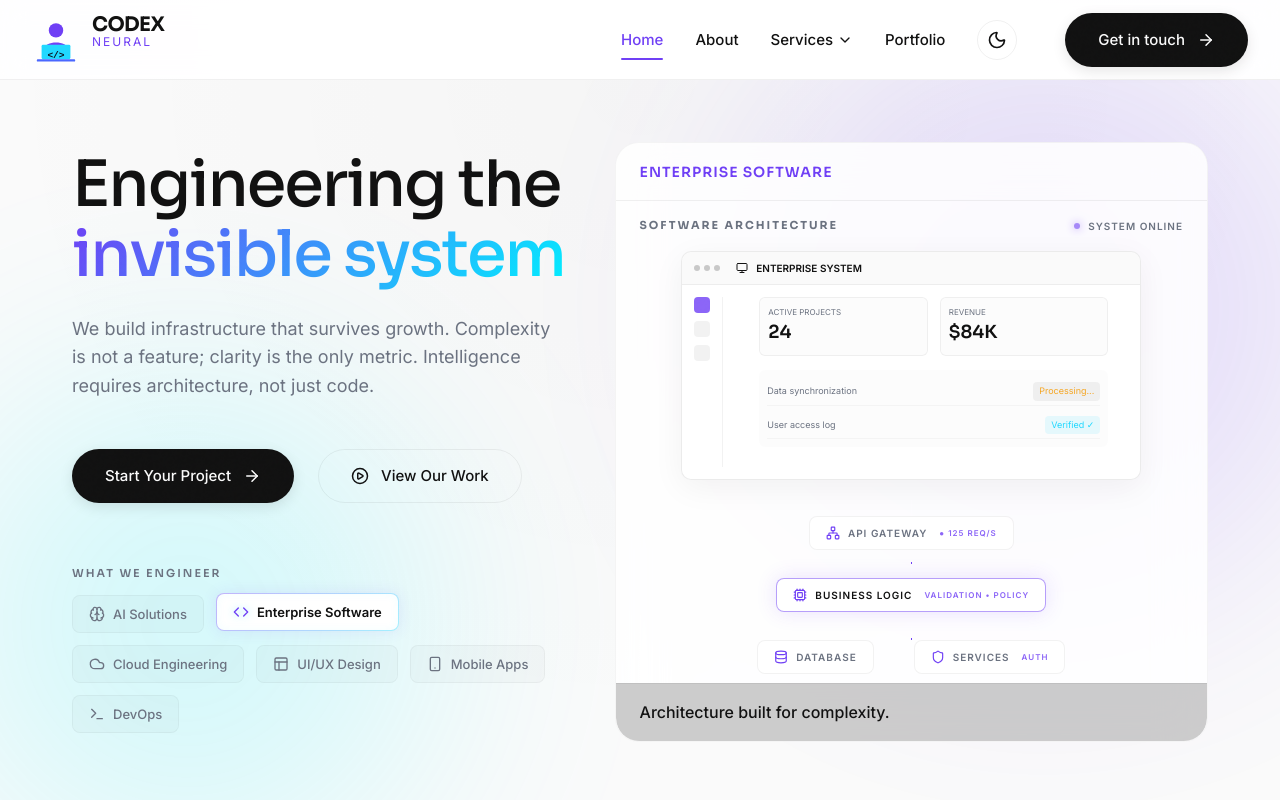
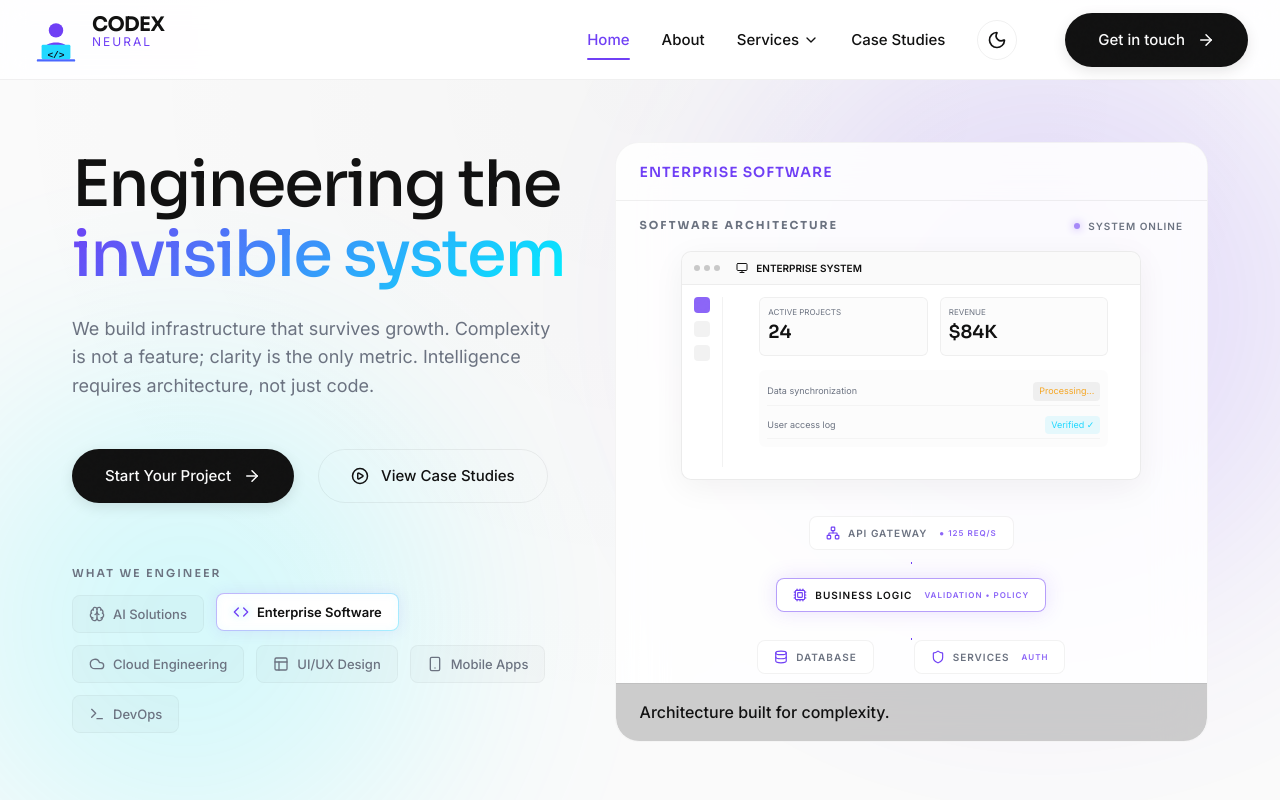
Before and after one commit to Manoharaya/codex-new, a React (Vite) app: page / in a window 1280 px wide. Shown: the top 800 px of the page. Built offline with nearby package versions, Linux system fonts and the light colour scheme.

Commit message:
Hide portfolio page and update all navigation and CTA links to Case Studies

```diff
--- a/src/App.jsx
+++ b/src/App.jsx
@@ -1,4 +1,4 @@
-import { BrowserRouter as Router, Routes, Route } from 'react-router-dom';
+import { BrowserRouter as Router, Routes, Route, Navigate } from 'react-router-dom';
 import { HelmetProvider } from 'react-helmet-async';
 import React, { Suspense, lazy } from 'react';
 import ScrollToTop from './components/ScrollToTop';
@@ -11,11 +11,9 @@ const Home = lazy(() => import('./pages/Home'));
 const About = lazy(() => import('./pages/About'));
 const ServicesPage = lazy(() => import('./pages/ServicesPage'));
 const ServiceDetailPage = lazy(() => import('./pages/ServiceDetailPage'));
-const Portfolio = lazy(() => import('./pages/Portfolio'));
 const Contact = lazy(() => import('./pages/Contact'));
 const CaseStudiesPage = lazy(() => import('./pages/CaseStudiesPage'));
 const CaseStudyDetailPage = lazy(() => import('./pages/CaseStudyDetailPage'));
-const ProjectDetail = lazy(() => import('./pages/ProjectDetail'));
 const PrivacyPolicy = lazy(() => import('./pages/PrivacyPolicy'));
 const TermsOfService = lazy(() => import('./pages/TermsOfService'));
 
@@ -32,8 +30,8 @@ function App() {
               <Route path="/about" element={<About />} />
               <Route path="/services" element={<ServicesPage />} />
               <Route path="/services/:serviceId" element={<ServiceDetailPage />} />
-              <Route path="/portfolio" element={<Portfolio />} />
-              <Route path="/portfolio/:projectId" element={<ProjectDetail />} />
+              <Route path="/portfolio" element={<Navigate to="/case-studies" replace />} />
+              <Route path="/portfolio/:projectId" element={<Navigate to="/case-studies" replace />} />
               <Route path="/contact" element={<Contact />} />
               <Route path="/case-studies" element={<CaseStudiesPage />} />
               <Route path="/case-studies/:slug" element={<CaseStudyDetailPage />} />
--- a/src/components/Footer/Footer.jsx
+++ b/src/components/Footer/Footer.jsx
@@ -29,7 +29,7 @@ const Footer = () => {
             <ul className="footer-links">
               <li><Link to="/about" className="footer-link">About</Link></li>
               <li><Link to="/services" className="footer-link">Services</Link></li>
-              <li><Link to="/portfolio" className="footer-link">Portfolio</Link></li>
+              <li><Link to="/case-studies" className="footer-link">Case Studies</Link></li>
             </ul>
           </div>
 
--- a/src/components/Hero/Hero.jsx
+++ b/src/components/Hero/Hero.jsx
@@ -81,9 +81,9 @@ const Hero = () => {
                 Start Your Project
                 <ArrowRight size={18} className="btn-arrow" />
               </Link>
-              <Link to="/portfolio" className="btn-secondary hero-btn-secondary">
+              <Link to="/case-studies" className="btn-secondary hero-btn-secondary">
                 <PlayCircle size={18} />
-                View Our Work
+                View Case Studies
               </Link>
             </motion.div>
 
--- a/src/components/Navbar/Navbar.jsx
+++ b/src/components/Navbar/Navbar.jsx
@@ -317,7 +317,7 @@ const Navbar = () => {
             </div>
           </div>
 
-          <Link to="/portfolio" className={`nav-link ${isActive('/portfolio') ? 'active' : ''}`}>Portfolio</Link>
+          <Link to="/case-studies" className={`nav-link ${isActive('/case-studies') ? 'active' : ''}`}>Case Studies</Link>
 
           <button
             onClick={toggleTheme}
@@ -390,7 +390,7 @@ const Navbar = () => {
               </div>
             </div>
 
-            <Link to="/portfolio" className={`sidebar-link ${isActive('/portfolio') ? 'active' : ''}`} onClick={() => setIsMobileMenuOpen(false)}>Portfolio</Link>
+            <Link to="/case-studies" className={`sidebar-link ${isActive('/case-studies') ? 'active' : ''}`} onClick={() => setIsMobileMenuOpen(false)}>Case Studies</Link>
             <Link to="/contact" className={`sidebar-link ${isActive('/contact') ? 'active' : ''}`} onClick={() => setIsMobileMenuOpen(false)}>Contact</Link>
           </div>
 
--- a/src/pages/About.jsx
+++ b/src/pages/About.jsx
@@ -118,8 +118,8 @@ const About = () => {
                 <Link to="/contact" className="btn-primary">
                   Start Your Project <ArrowRight size={16} />
                 </Link>
-                <Link to="/portfolio" className="btn-secondary">
-                  Explore Our Work <ArrowRight size={16} />
+                <Link to="/case-studies" className="btn-secondary">
+                  Explore Case Studies <ArrowRight size={16} />
                 </Link>
               </motion.div>
             </motion.div>
--- a/src/pages/CaseStudiesPage.jsx
+++ b/src/pages/CaseStudiesPage.jsx
@@ -62,8 +62,8 @@ const CaseStudiesPage = () => {
               <Link to="/contact" className="btn-primary">
                 Start Your Project <ArrowRight size={16} />
               </Link>
-              <Link to="/portfolio" className="btn-secondary">
-                View Our Work <ArrowRight size={16} />
+              <Link to="/services" className="btn-secondary">
+                Explore Services <ArrowRight size={16} />
               </Link>
             </div>
           </motion.div>
--- a/src/pages/CaseStudyDetailPage.jsx
+++ b/src/pages/CaseStudyDetailPage.jsx
@@ -192,7 +192,7 @@ const CaseStudyDetailPage = () => {
         <div className="container">
           <div className="cs-related-header">
             <h2 className="cs-related-title">More Case Studies</h2>
-            <Link to="/portfolio" className="btn-text">View Full Portfolio <ArrowRight size={16} /></Link>
+            <Link to="/case-studies" className="btn-text">View All Case Studies <ArrowRight size={16} /></Link>
           </div>
 
           <div className="cs-related-card" onClick={() => navigate(`/case-studies/${relatedStudy.slug}`)}>
--- a/src/pages/ServiceDetailPage.jsx
+++ b/src/pages/ServiceDetailPage.jsx
@@ -133,8 +133,8 @@ const ServiceDetailPage = () => {
                   Start Your Project
                   <ArrowRight size={18} className="btn-arrow" />
                 </Link>
-                <Link to="/portfolio" className="btn-secondary">
-                  View Our Work
+                <Link to="/case-studies" className="btn-secondary">
+                  View Case Studies
                 </Link>
               </motion.div>
             </div>
```
Also changed, not shown: 1 other file (tests, documents, lock files or other folders).
